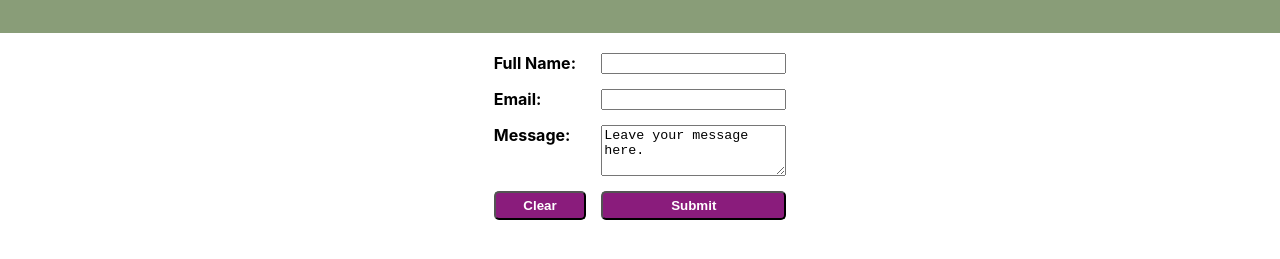
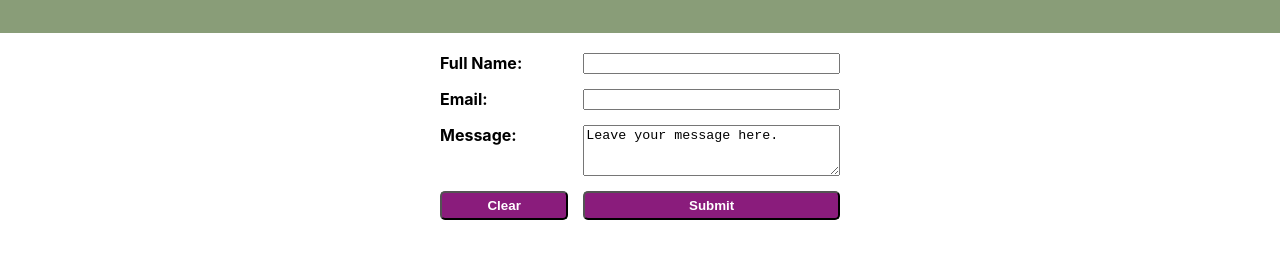
Before and after one commit to staceyjf/portfolio, a plain HTML site: page contact.html in a window 1280 px wide. Shown: the part 175-434 px from the top of the page. Drawn offline with Linux system fonts and the light colour scheme.

Commit message:
form validation add

```diff
--- a/contact.html
+++ b/contact.html
@@ -3,7 +3,7 @@
 <head>
   <meta charset="UTF-8">
   <meta name="viewport" content="width=device-width, initial-scale=1.0">
-  <link rel="icon" href="/images/logo.svg" type="image/x-icon">
+  <link rel="icon" href="/images/logo_square.svg" type="image/x-icon">
   <link rel="stylesheet" href="css/styles.css">
   <link rel="stylesheet" href="css/contact.css">
   <title>Contact me</title>
@@ -32,19 +32,19 @@
 
   <main>
     <!-- Contact form -->
-    <div class="contact-form">
+    <form class="contact-form">
       <label for="fullName">Full Name:</label>
       <input type="text" name="fullName" id="fullName">
 
       <label for="email">Email:</label>
-      <input type="text" name="email" id="email">
+      <input type="text" name="email" id="email" required>
 
       <label for="message">Message:</label>
-      <textarea name="message" id="message" cols="20" rows="3">Leave your message here.</textarea>
+      <textarea name="message" id="message" cols="20" rows="3" required>Leave your message here.</textarea>
 
-      <button>Clear</button>
-      <button>Submit</button>
-    </div>
+      <button class="purple-button">Clear</button>
+      <input class="purple-button" type="submit" value="Submit">
+    </form>
 
   </main>
 
--- a/css/contact.css
+++ b/css/contact.css
@@ -4,7 +4,8 @@ main {
 }
 
 .contact-form {
-  margin-top: 20px;
+  width: 50vh;
+  margin-top: 20px;;
   display: grid;
   grid-template-columns: 1fr 2fr;
   grid-gap: 15px;
@@ -15,7 +16,7 @@ main {
   font-weight: bold;
 }
 
-button {
+.purple-button {
   color: white;
   font-weight: bold;
   background-color: #8a1c7c;
```
Also changed, not shown: home.html (+1 -1 lines), images/logo_square.svg (added).
